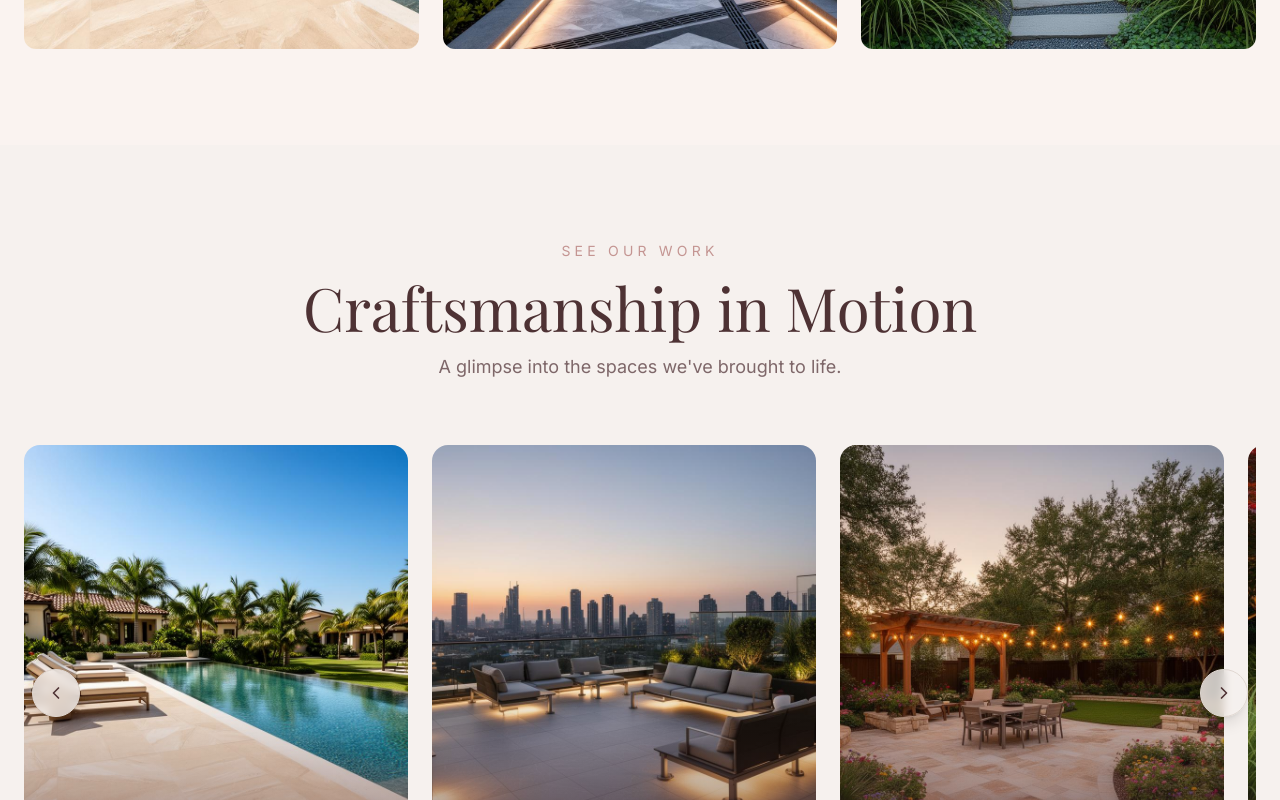
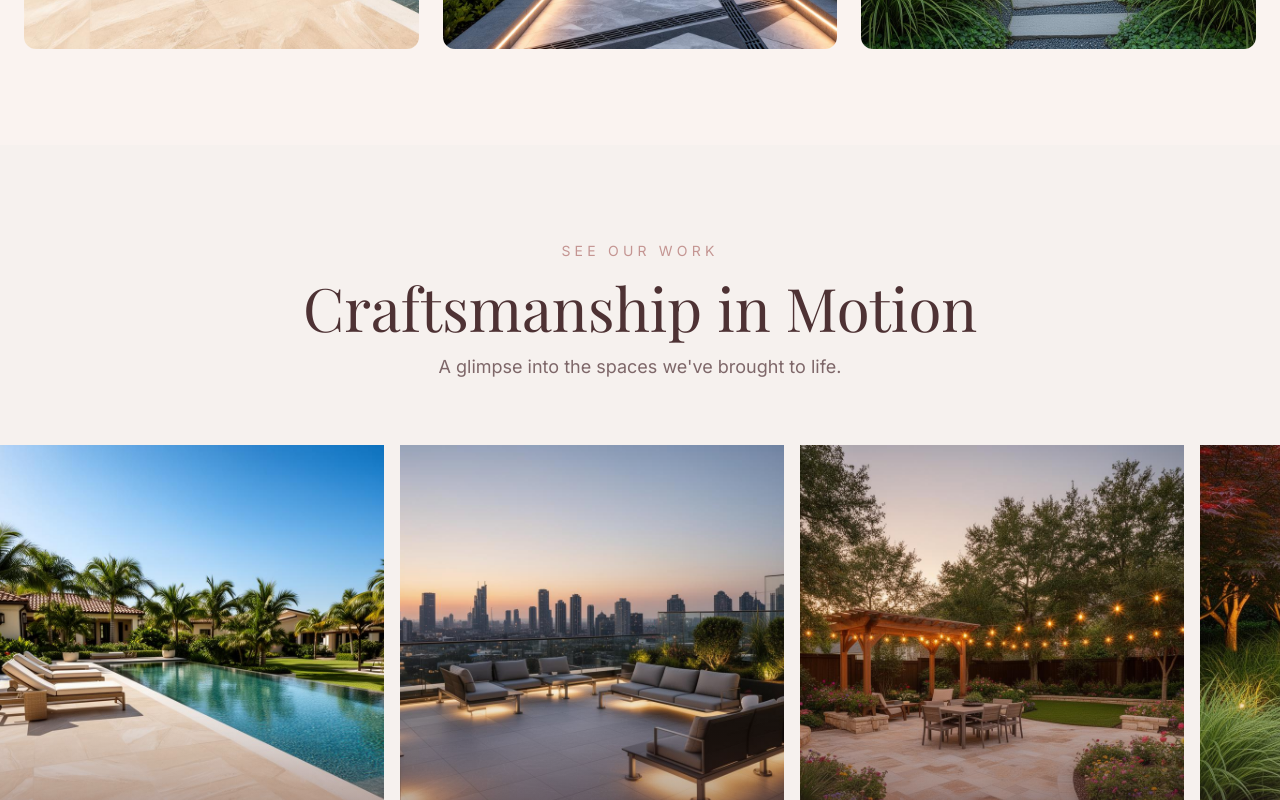
Before and after one commit to SamisDone/Atelier-De-Luca, a Next.js app: page / in a window 1280 px wide. Shown: the part 3097-3897 px from the top of the page. Built offline with nearby package versions, Linux system fonts and the light colour scheme.

Commit message:
Refined carousel behavior
Co-authored-by: SamisDone <119945235+SamisDone@users.noreply.github.com>

```diff
--- a/src/components/VideoShowcase.tsx
+++ b/src/components/VideoShowcase.tsx
@@ -1,10 +1,13 @@
 "use client";
 
 import { motion } from "framer-motion";
-import { useRef, useCallback } from "react";
-import { ChevronLeft, ChevronRight } from "lucide-react";
+import { useRef, useEffect, useCallback, useState } from "react";
 
 const showcaseImages = [
+  { src: "/images/gallery-pool.jpg", label: "Pool Design" },
+  { src: "/images/gallery-rooftop.jpg", label: "Rooftop Terrace" },
+  { src: "/images/gallery-patio.jpg", label: "Patio Living" },
+  { src: "/images/gallery-garden.jpg", label: "Garden Retreat" },
   { src: "/images/gallery-pool.jpg", label: "Pool Design" },
   { src: "/images/gallery-rooftop.jpg", label: "Rooftop Terrace" },
   { src: "/images/gallery-patio.jpg", label: "Patio Living" },
@@ -12,21 +15,33 @@ const showcaseImages = [
 ];
 
 const VideoShowcase = () => {
-  const containerRef = useRef<HTMLDivElement>(null);
   const stripRef = useRef<HTMLDivElement>(null);
+  const [isHovered, setIsHovered] = useState(false);
+  const animationRef = useRef<number>();
 
-  const scroll = useCallback((direction: "left" | "right") => {
-    if (!stripRef.current) return;
-    const cardWidth = stripRef.current.firstElementChild?.clientWidth ?? 400;
-    const scrollAmount = cardWidth + 24; // card width + gap
-    stripRef.current.scrollBy({
-      left: direction === "right" ? scrollAmount : -scrollAmount,
-      behavior: "smooth",
-    });
-  }, []);
+  const animate = useCallback(() => {
+    if (!stripRef.current || isHovered) {
+      animationRef.current = requestAnimationFrame(animate);
+      return;
+    }
+    const el = stripRef.current;
+    el.scrollLeft += 0.5;
+    // Loop: when scrolled past half (duplicate set), reset
+    if (el.scrollLeft >= el.scrollWidth / 2) {
+      el.scrollLeft = 0;
+    }
+    animationRef.current = requestAnimationFrame(animate);
+  }, [isHovered]);
+
+  useEffect(() => {
+    animationRef.current = requestAnimationFrame(animate);
+    return () => {
+      if (animationRef.current) cancelAnimationFrame(animationRef.current);
+    };
+  }, [animate]);
 
   return (
-    <section ref={containerRef} className="py-24 bg-background overflow-hidden">
+    <section className="py-24 bg-background overflow-hidden">
       <div className="container mx-auto px-6 mb-16">
         <motion.div
           initial={{ opacity: 0, y: 20 }}
@@ -47,39 +62,24 @@ const VideoShowcase = () => {
         </motion.div>
       </div>
 
-      {/* Carousel with arrow buttons */}
-      <div className="container mx-auto px-6">
-        <div className="relative overflow-hidden">
-          {/* Left arrow */}
-          <button
-            onClick={() => scroll("left")}
-            aria-label="Scroll left"
-            className="hidden md:flex absolute left-2 top-1/2 -translate-y-1/2 z-10 w-12 h-12 items-center justify-center rounded-full bg-background/80 backdrop-blur-sm border border-border text-foreground hover:bg-brand hover:text-primary-foreground hover:border-brand transition-all duration-300 shadow-lg"
+      {/* Full-bleed carousel — no side whitespace, no arrows */}
+      <div
+        className="relative overflow-hidden"
+        onMouseEnter={() => setIsHovered(true)}
+        onMouseLeave={() => setIsHovered(false)}
       >
-            <ChevronLeft className="w-5 h-5" />
-          </button>
-
-          {/* Right arrow */}
-          <button
-            onClick={() => scroll("right")}
-            aria-label="Scroll right"
-            className="hidden md:flex absolute right-2 top-1/2 -translate-y-1/2 z-10 w-12 h-12 items-center justify-center rounded-full bg-background/80 backdrop-blur-sm border border-border text-foreground hover:bg-brand hover:text-primary-foreground hover:border-brand transition-all duration-300 shadow-lg"
-          >
-            <ChevronRight className="w-5 h-5" />
-          </button>
-
         <div
           ref={stripRef}
-            className="flex gap-6 overflow-x-auto snap-x snap-mandatory scrollbar-hide pb-4 px-0"
+          className="flex gap-4 overflow-x-auto snap-x snap-mandatory scrollbar-hide"
         >
           {showcaseImages.map((img, i) => (
             <motion.div
-                key={img.label}
+              key={`${img.label}-${i}`}
               initial={{ opacity: 0, y: 40 }}
               whileInView={{ opacity: 1, y: 0 }}
               viewport={{ once: true }}
-                transition={{ duration: 0.6, delay: i * 0.1 }}
-                className="relative flex-shrink-0 w-[70vw] md:w-[40vw] lg:w-[30vw] aspect-[4/5] rounded-2xl overflow-hidden group snap-center"
+              transition={{ duration: 0.6, delay: (i % 4) * 0.1 }}
+              className="relative flex-shrink-0 w-[70vw] md:w-[40vw] lg:w-[30vw] aspect-[4/5] overflow-hidden group snap-center"
             >
               <div
                 className="absolute inset-0 bg-cover bg-center transition-transform duration-700 group-hover:scale-110"
@@ -95,7 +95,6 @@ const VideoShowcase = () => {
           ))}
         </div>
       </div>
-      </div>
     </section>
   );
 };
```
Lines whose indentation alone changed are shown as unchanged.
